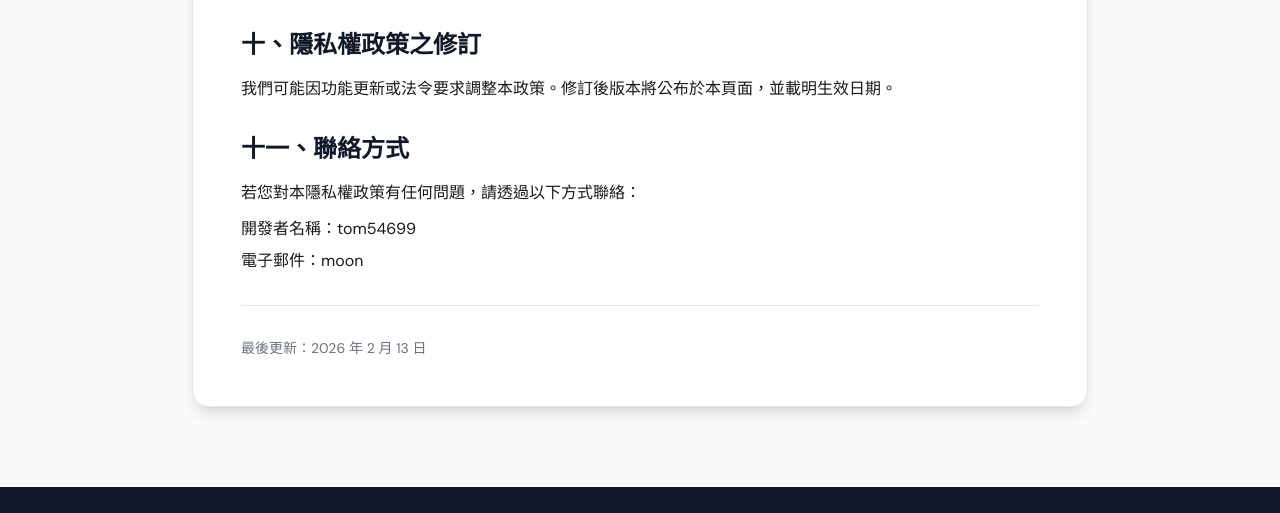
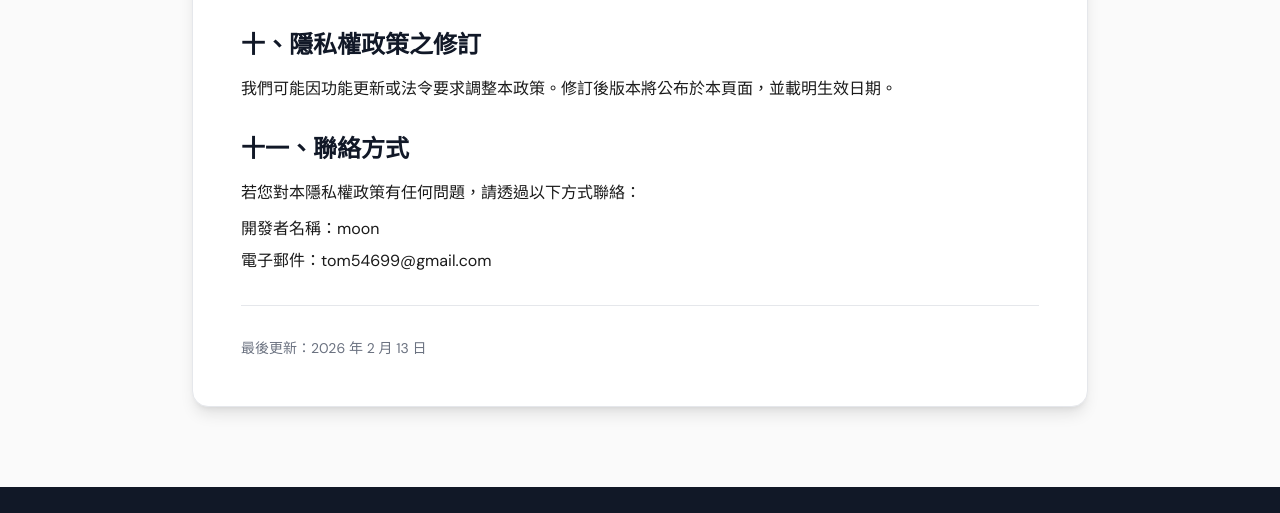
Before and after one commit to tom54699/LinkTrove-Official-Website, a website: page privacy/index.html in a window 1280 px wide. Shown: the part 2140-2653 px from the top of the page. Drawn offline with nearby package versions, Linux system fonts and the light colour scheme; files that its build step writes are made by us from their sources.

Commit message:
fix(privacy): 修正聯絡資訊
- 開發者名稱：moon
- 電子郵件：tom54699@gmail.com

```diff
--- a/privacy/index.html
+++ b/privacy/index.html
@@ -185,8 +185,8 @@
             <h2 class="text-2xl font-heading font-bold text-gray-900 mb-4">十一、聯絡方式</h2>
             <p class="text-gray-700 mb-3">若您對本隱私權政策有任何問題，請透過以下方式聯絡：</p>
             <ul class="list-disc list-inside text-gray-700 space-y-2">
-              <li>開發者名稱：tom54699</li>
-              <li>電子郵件：moon</li>
+              <li>開發者名稱：moon</li>
+              <li>電子郵件：tom54699@gmail.com</li>
             </ul>
           </section>
 
```
